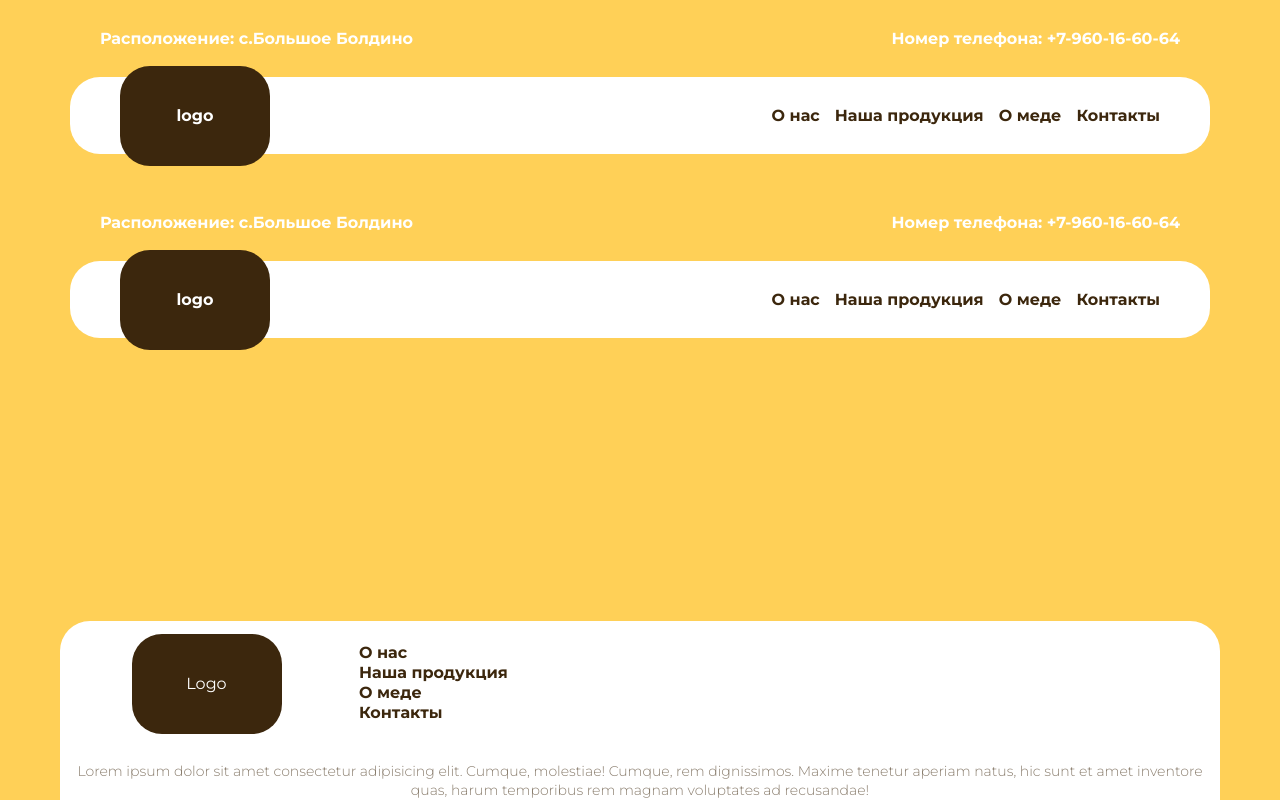
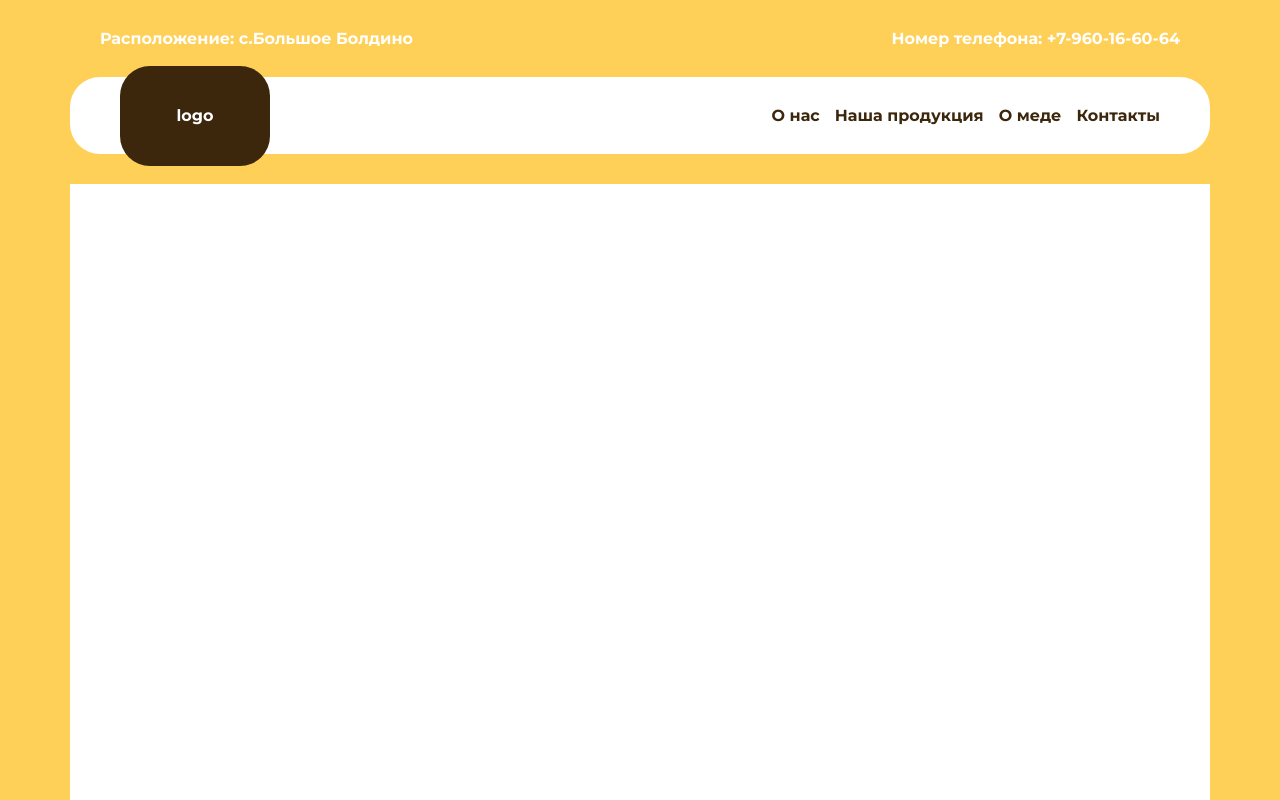
Before and after one commit to dhsoul13/honey_shop, a React (Create React App) app: page / in a window 1280 px wide. Both pictures are taken after a click on the element "О нас". Built offline with nearby package versions, Linux system fonts and the light colour scheme.

Commit message:
feat: :bug: Добавил dev layout

```diff
--- /dev/null
+++ b/src/components/layout/DevLayout/devLayout.module.scss
@@ -0,0 +1,11 @@
+@import 'src/styles/global.scss';
+
+.layout {
+  height: 100vh;
+  background-color: $primary;
+  .layout_layout {
+    height: inherit;
+    background-color: #fff;
+    @extend %container;
+  }
+}
--- /dev/null
+++ b/src/components/layout/DevLayout/index.tsx
@@ -0,0 +1,13 @@
+import { Outlet } from 'react-router-dom';
+
+import styles from './devLayout.module.scss';
+
+export const DevLayout: React.FC = () => {
+  return (
+    <div className={styles.layout}>
+      <div className={styles.layout_layout}>
+        <Outlet />
+      </div>
+    </div>
+  );
+};
--- a/src/router/router.tsx
+++ b/src/router/router.tsx
@@ -2,6 +2,7 @@ import { Outlet, createBrowserRouter } from 'react-router-dom';
 import { devroutes, routes } from './routes';
 import { Footer, Header } from 'src/components';
 import { MainLayout } from 'src/components/layout/MainLauout';
+import { DevLayout } from 'src/components/layout/DevLayout';
 
 export const router = createBrowserRouter([
   {
@@ -16,7 +17,7 @@ export const router = createBrowserRouter([
   },
   {
     path: routes.dev.path,
-    element: <MainLayout />,
+    element: <DevLayout />,
     children: [
       {
         path: devroutes.header.path,
@@ -26,14 +27,7 @@ export const router = createBrowserRouter([
               backgroundColor: '#ffd057',
             }}
           >
-            <div
-              style={{
-                width: '1140px',
-                margin: '0px auto',
-              }}
-            >
-              <Header />
-            </div>
+            <Header />
           </div>
         ),
       },
```
